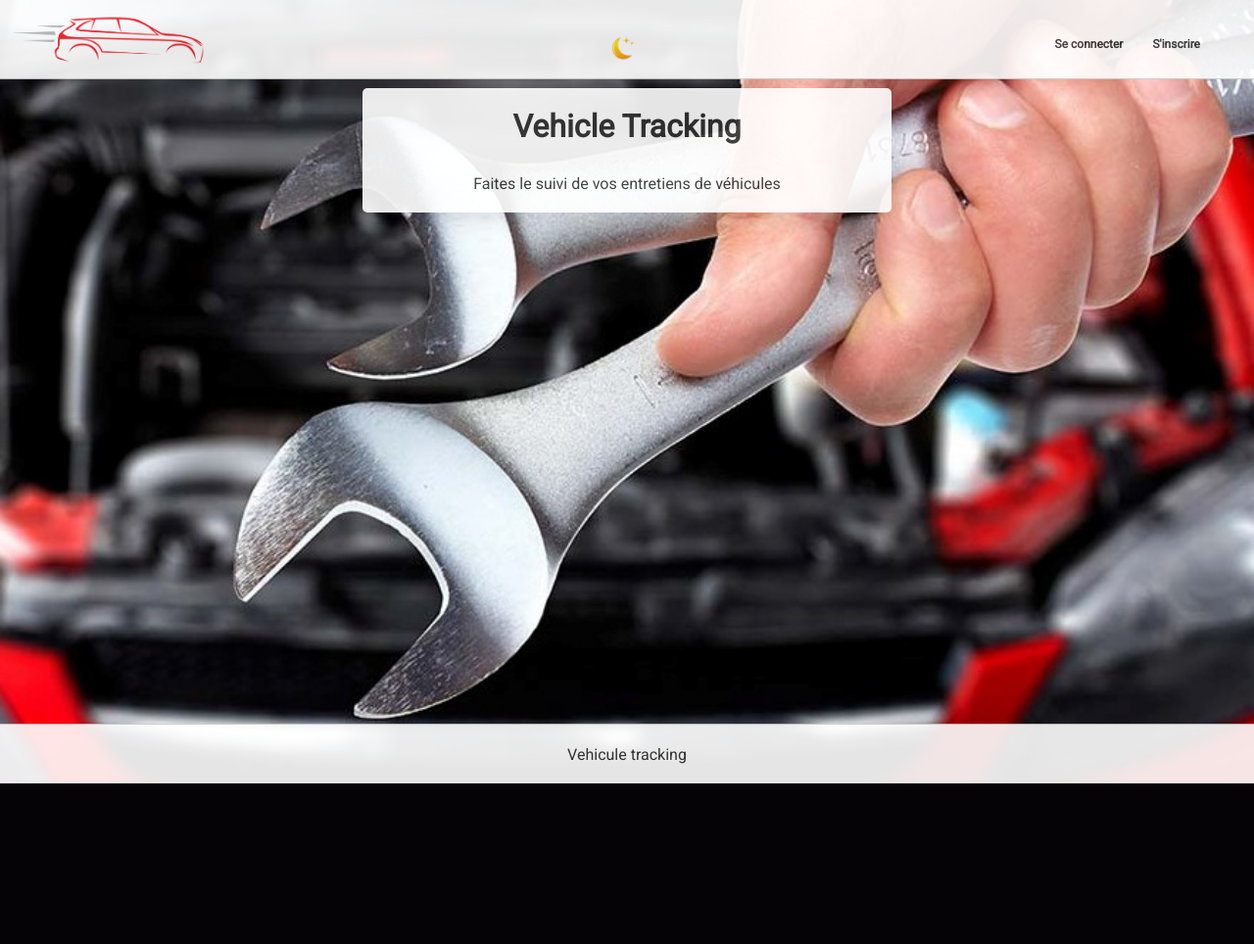
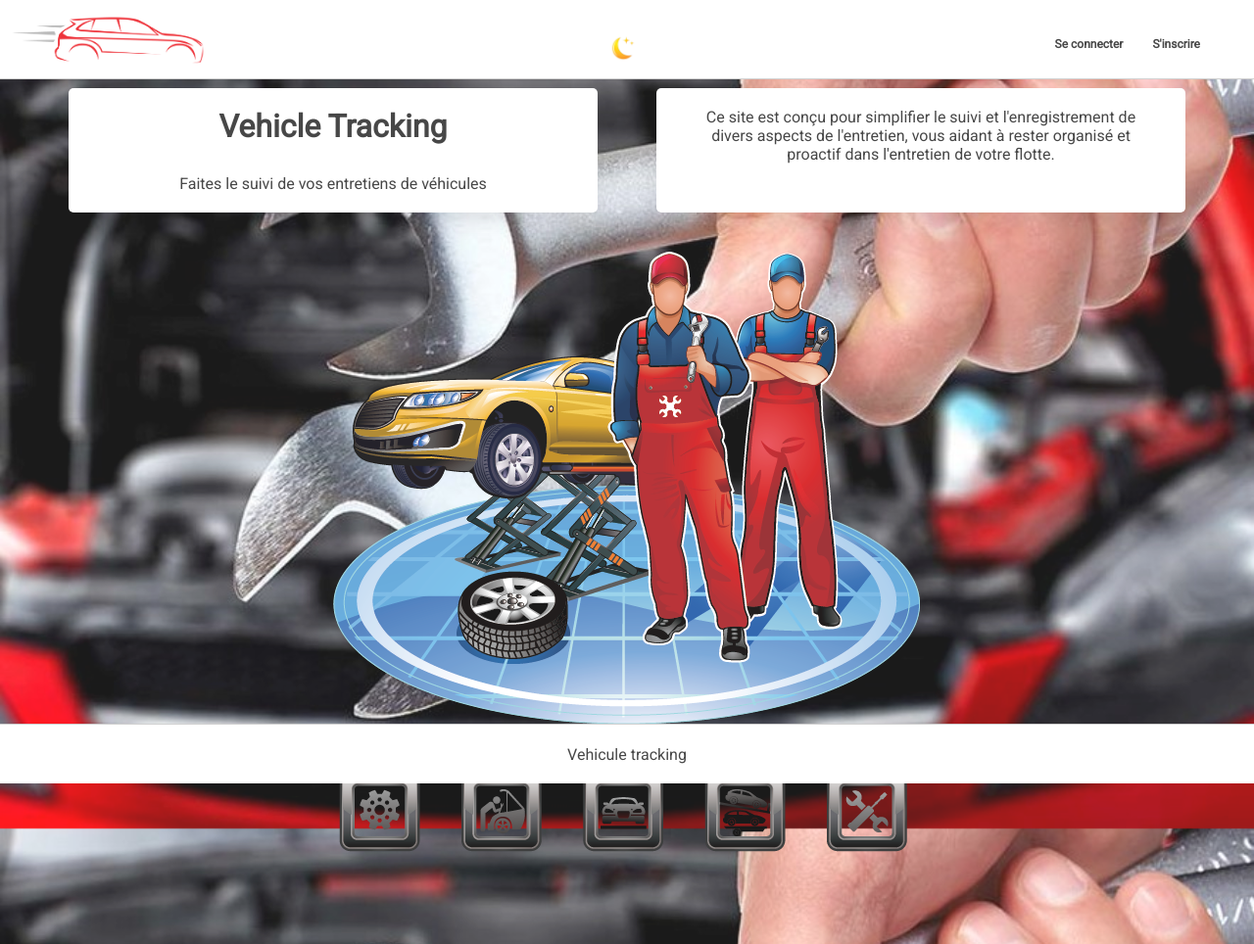
Before and after one commit to MarcP70/portfolio-vehicule_tracking, a Flask app: page / in a window 1280 px wide. Shown: the whole page at 98% size. Before the commit the page ends 800 px from the top, so only its background shows below. Run offline with Flask 3, Linux system fonts and the light colour scheme.

Commit message:
fix file home.html to insert a picture

```diff
--- a/templates/home.html
+++ b/templates/home.html
@@ -7,6 +7,12 @@
       <h1 class="center">Vehicle Tracking</h1>
       <p>Faites le suivi de vos entretiens de véhicules</p>
     </div>
+    <div class="card">
+      <p>Ce site est conçu pour simplifier le suivi et l'enregistrement de divers aspects de l'entretien, vous aidant à rester organisé et proactif dans l'entretien de votre flotte.</p>
+    </div>
+    <div>
+      <img src="../static/images/home.png" alt="">
+    </div>
   </div>
 </div>
 {% endblock %}
```
